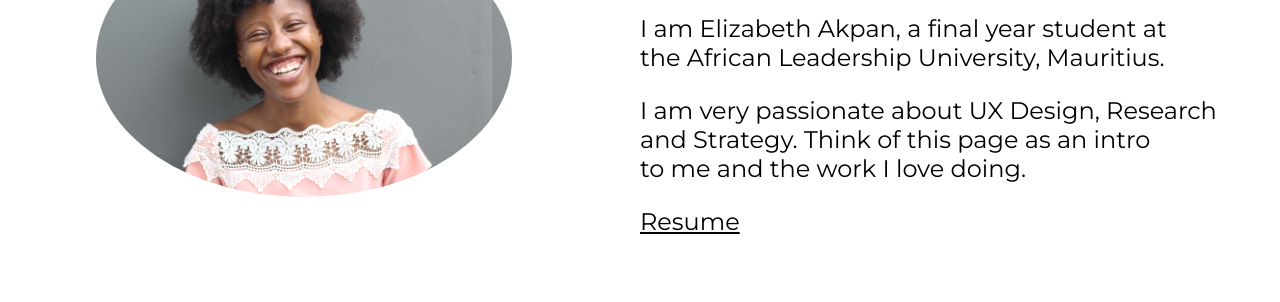
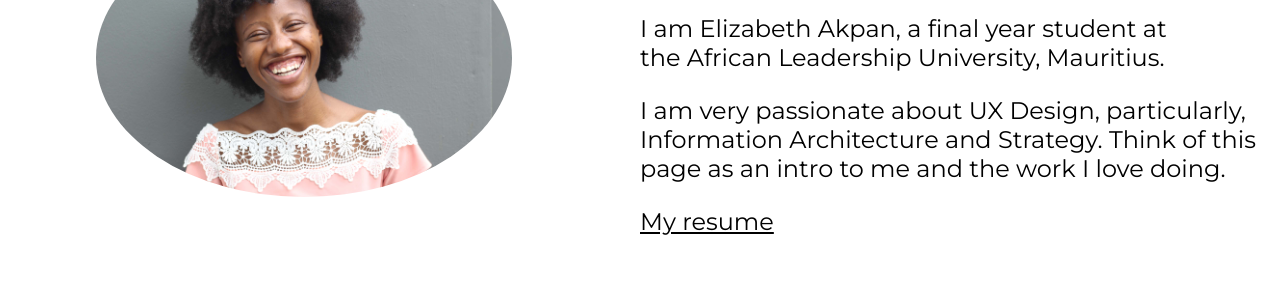
Before and after one commit to ibeth-cyn/ibeth-cyn.github.io, a plain HTML site: page index.html in a window 1280 px wide. Shown: the part 212-514 px from the top of the page. Drawn offline with Linux system fonts and the light colour scheme.

Commit message:
homepage changes

```diff
--- a/index.html
+++ b/index.html
@@ -18,10 +18,10 @@
                 <h1>Meet me</h1>
                 <p>I am Elizabeth Akpan, a final year student at<br>
                     the African Leadership University, Mauritius.</p>
-                <p>I am very passionate about UX Design, Research<br>
-                    and Strategy. Think of this page as an intro<br>
-                    to me and the work I love doing.</p>
-                <a href="https://docs.google.com/document/d/1GxIiZZtQjHtFPyu8jpHeizY1mY68ujfK4sFOFfuxrN8/edit?usp=sharing" target="_blank"><p>Resume</p></a>
+                <p>I am very passionate about UX Design, particularly,<br>
+                    Information Architecture and Strategy. Think of this<br>
+                    page as an intro to me and the work I love doing.</p>
+                <a href="https://docs.google.com/document/d/1GxIiZZtQjHtFPyu8jpHeizY1mY68ujfK4sFOFfuxrN8/edit?usp=sharing" target="_blank"><p>My resume</p></a>
             </div>
         </section>
         <footer id="footer">
```
Also changed, not shown: html/hair.html (+2 -1 lines).
